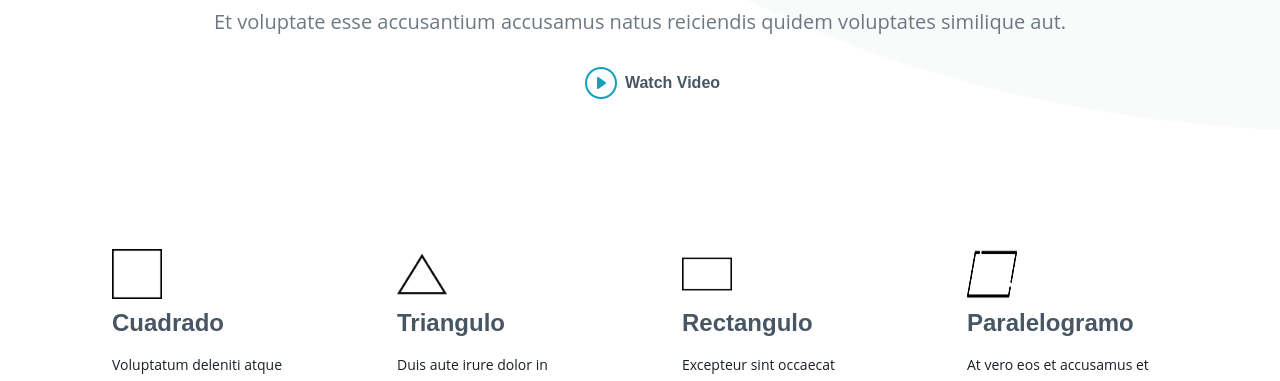
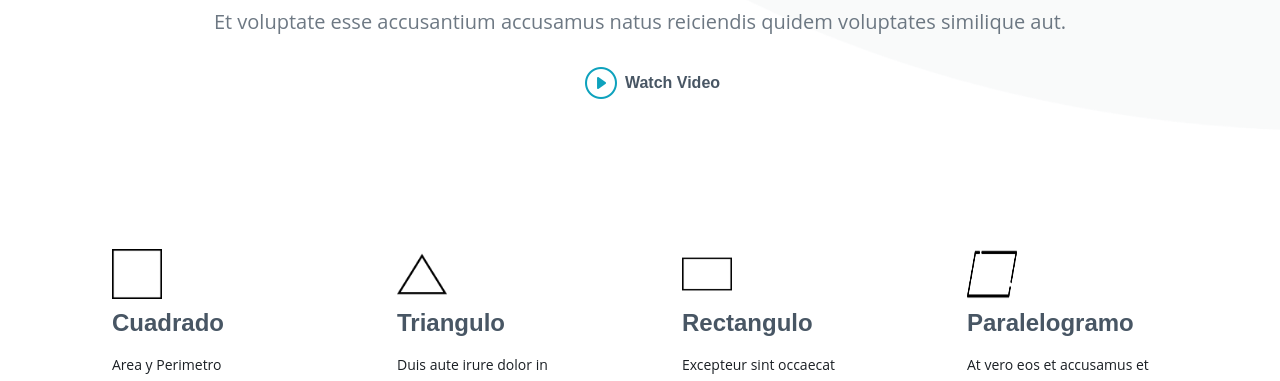
Before and after one commit to Barrera12373/AVPF, a plain HTML site: page index.html in a window 1280 px wide. Shown: the part 416-797 px from the top of the page. Drawn offline with Linux system fonts and the light colour scheme.

Commit message:
Update index.html

```diff
--- a/index.html
+++ b/index.html
@@ -146,7 +146,7 @@
             <div class="service-item position-relative">
               <div class="icon"><img src="./iconos/cuadrado.png"  width="50" height="50" alt=""></div>
               <h4><a href="" class="stretched-link">Cuadrado</a></h4>
-              <p>Voluptatum deleniti atque corrupti quos dolores et quas molestias excepturi</p>
+              <p>Area y Perimetro</p>
             </div>
           </div><!-- End Service Item -->
 
```
